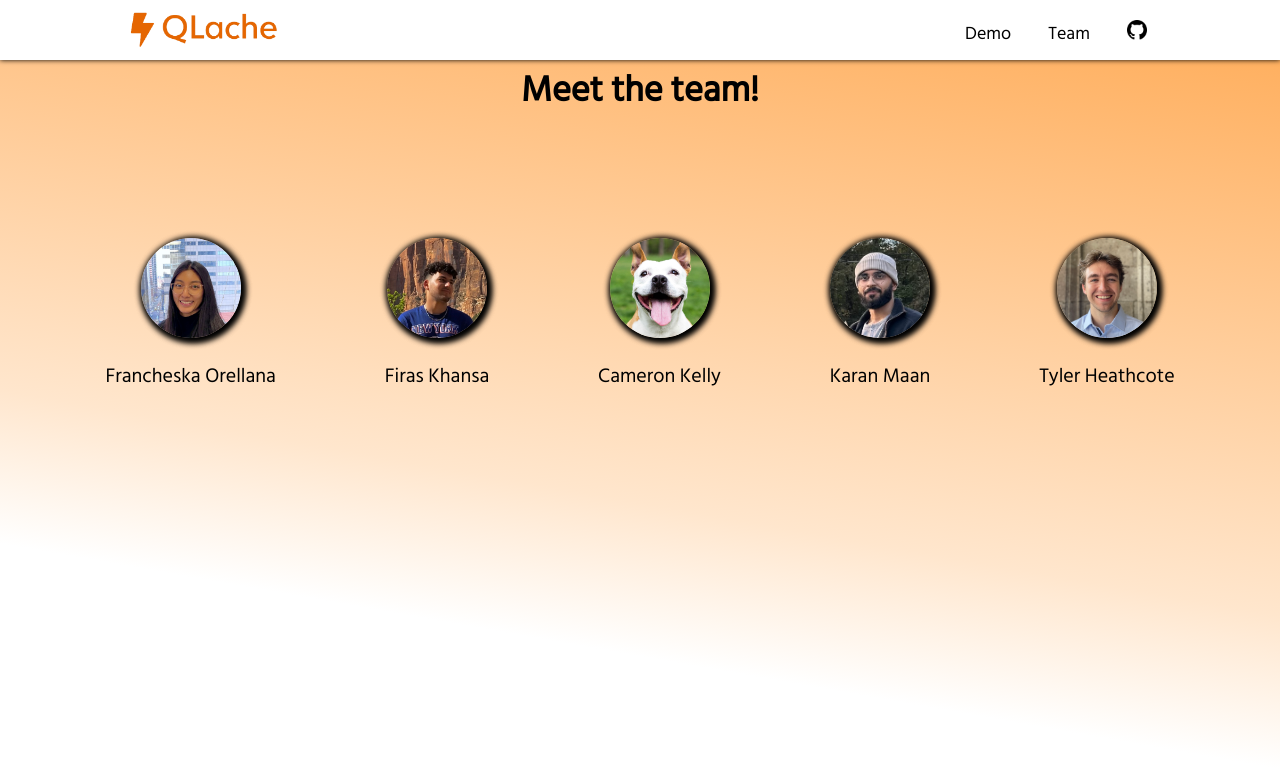
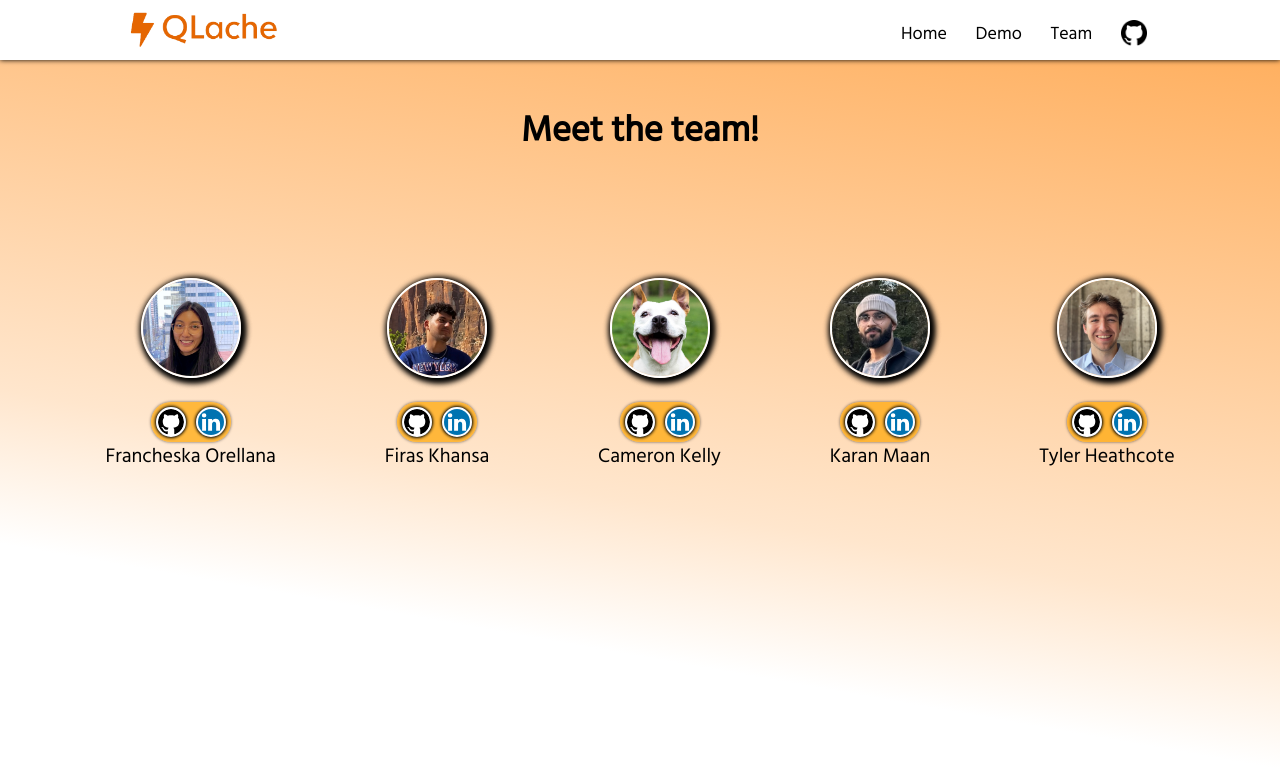
Before and after one commit to oslabs-beta/QLache-Demo, a Next.js app: page /team in a window 1280 px wide. Shown: the top 770 px of the page. Built offline with nearby package versions, Linux system fonts and the light colour scheme.

Commit message:
UI/UX improvements, fixed css

```diff
--- a/components/barChart.module.css
+++ b/components/barChart.module.css
@@ -7,4 +7,6 @@
   border-radius: 15px;
   padding: 10px;
   box-sizing: border-box;
+  width: 100%;
+  min-width: 800px;
 }
--- a/components/evictionSelect.js
+++ b/components/evictionSelect.js
@@ -2,13 +2,15 @@ import styles from './evictionSelect.module.css'
 
 function EvictionSelect(props) {
   return (
-    <div>
-      <h2>Choose an eviction method:</h2>
+    <div className={styles.outerContainer}>
+      <h2 className={styles.label}>Choose an eviction method:</h2>
       <div className={styles.buttonContainer}>
-        <button></button>
-        <button></button>
-        <button></button>
+        <button className={styles.button}>LRU</button>
+        <button className={styles.button}>LFU</button>
+        <button className={styles.button}>MRU</button>
       </div>
     </div>
   );
 }
+
+export default EvictionSelect;
--- a/components/navbar.js
+++ b/components/navbar.js
@@ -11,6 +11,7 @@ function NavBar() {
         </a>
       </div>
       <div className={styles.directory}>
+        <a href="/">Home</a>
         <a href="/demo">Demo</a>
         <a href="/team">Team</a>
         <a className={styles.git} href="https://github.com/oslabs-beta/QLache-Package" target="_blank">
--- a/components/navbar.module.css
+++ b/components/navbar.module.css
@@ -33,7 +33,7 @@
 .directory {
   display: flex;
   justify-content: space-between;
-  min-width: 15vw;
+  min-width: 20vw;
   max-width: min-content;
   position: relative;
   bottom: 5px;
@@ -49,9 +49,9 @@
 }
 
 .git {
-  width: 20px;
-  height: 20px;
-  border-radius: 10px;
+  width: 26px;
+  height: 26px;
+  border-radius: 13px;
 }
 
 .git:hover {
--- a/components/teamMember.js
+++ b/components/teamMember.js
@@ -1,13 +1,27 @@
 import styles from './teamMember.module.css';
 
-function TeamMember({ name, github, photo }) {
+function TeamMember({ name, github, linkedin, photo }) {
   return (
     <div className={styles.container}>
-      <a href={github} target="_blank">
-        <div className={styles.profile}>
-          <img src={photo} />
-        </div>
-      </a>
+      <div className={styles.profile}>
+        <img src={photo} />
+      </div>
+      <div className={styles.linksContainer}>
+        <a href={github} target="_blank">
+          <div>
+          <svg xmlns="http://www.w3.org/2000/svg" width="16" height="16" fill="currentColor" class="bi bi-github" viewBox="0 0 16 16">
+            <path d="M8 0C3.58 0 0 3.58 0 8c0 3.54 2.29 6.53 5.47 7.59.4.07.55-.17.55-.38 0-.19-.01-.82-.01-1.49-2.01.37-2.53-.49-2.69-.94-.09-.23-.48-.94-.82-1.13-.28-.15-.68-.52-.01-.53.63-.01 1.08.58 1.23.82.72 1.21 1.87.87 2.33.66.07-.52.28-.87.51-1.07-1.78-.2-3.64-.89-3.64-3.95 0-.87.31-1.59.82-2.15-.08-.2-.36-1.02.08-2.12 0 0 .67-.21 2.2.82.64-.18 1.32-.27 2-.27.68 0 1.36.09 2 .27 1.53-1.04 2.2-.82 2.2-.82.44 1.1.16 1.92.08 2.12.51.56.82 1.27.82 2.15 0 3.07-1.87 3.75-3.65 3.95.29.25.54.73.54 1.48 0 1.07-.01 1.93-.01 2.2 0 .21.15.46.55.38A8.012 8.012 0 0 0 16 8c0-4.42-3.58-8-8-8z"/>
+          </svg>
+          </div>
+        </a>
+        <a href={linkedin} target="_blank">
+          <div>
+          <svg xmlns="http://www.w3.org/2000/svg" width="16" height="16" fill="#0073b1" class="bi bi-linkedin" viewBox="0 0 16 16">
+            <path d="M0 1.146C0 .513.526 0 1.175 0h13.65C15.474 0 16 .513 16 1.146v13.708c0 .633-.526 1.146-1.175 1.146H1.175C.526 16 0 15.487 0 14.854V1.146zm4.943 12.248V6.169H2.542v7.225h2.401zm-1.2-8.212c.837 0 1.358-.554 1.358-1.248-.015-.709-.52-1.248-1.342-1.248-.822 0-1.359.54-1.359 1.248 0 .694.521 1.248 1.327 1.248h.016zm4.908 8.212V9.359c0-.216.016-.432.08-.586.173-.431.568-.878 1.232-.878.869 0 1.216.662 1.216 1.634v3.865h2.401V9.25c0-2.22-1.184-3.252-2.764-3.252-1.274 0-1.845.7-2.165 1.193v.025h-.016a5.54 5.54 0 0 1 .016-.025V6.169h-2.4c.03.678 0 7.225 0 7.225h2.4z"/>
+          </svg>
+          </div>
+        </a>
+      </div>
       <div className={styles.info}>{name}</div>
     </div>
   );
--- a/components/teamMember.module.css
+++ b/components/teamMember.module.css
@@ -10,6 +10,10 @@
   box-shadow: 4px 4px 6px 2px black;
 }
 
+.profile img {
+  border: 2px solid white;
+}
+
 .container {
   display: flex;
   flex-direction: column;
@@ -18,6 +22,33 @@
   margin-top: 10%;
 }
 
-.info {
+.linksContainer {
+  background-color: rgba(255, 166, 0, 0.7);
+  width: 80px;
+  height: 40px;
+  border-radius: 20px;
   margin-top: 3vh;
+  display: flex;
+  align-items: center;
+  justify-content: space-around;
+  box-shadow: 0px 0px 3px rgba(0, 0, 0, 0.6);
 }
+
+.linksContainer div, .linksContainer a, .linksContainer svg {
+  height: 30px;
+  width: 30px;
+  background-color: white;
+  border-radius: 15px;
+  transition: all 200ms ease-in-out;
+}
+
+.linksContainer div:hover, .linksContainer a:hover, .linksContainer svg:hover {
+  transform: scale(1.03);
+  box-shadow:0px 0px 3px 1px rgba(0, 0, 0, 0.8);
+}
+
+.linksContainer svg {
+  border: 2px solid white;
+  box-sizing: border-box;
+  box-shadow:0px 0px 3px 1px rgba(0, 0, 0, 1);
+}
--- a/pages/demo.js
+++ b/pages/demo.js
@@ -1,6 +1,7 @@
 import NavBar from '../components/navbar';
 import BarChart from '../components/barChart';
 import FetchButton from '../components/fetchButton';
+import EvictionSelect from '../components/evictionSelect';
 import { useState } from 'react';
 
 function Demo() {
@@ -32,6 +33,7 @@ function Demo() {
       <NavBar />
       <div id="content-demo">
         <h1>Look at how fast QLache is!</h1>
+        {/* <EvictionSelect /> */}
         <div id="demo">
           <div className="column">
             <FetchButton handleClick={handleClick} />
--- a/pages/team.js
+++ b/pages/team.js
@@ -5,26 +5,31 @@ const memberInfo = [
   {
     name: 'Francheska Orellana',
     photo: '/fo.jpeg',
+    linkedin: 'http://www.linkedin.com/in/francheska-orellana',
     github: 'https://github.com/frorellana',
   },
   {
     name: 'Firas Khansa',
     photo: '/fk.jpeg',
+    linkedin: 'https://www.linkedin.com/in/firas-khansa/',
     github: 'https://github.com/gitfuego',
   },
   {
     name: 'Cameron Kelly',
     photo: '/ck.jpeg',
+    linkedin: 'https://www.linkedin.com/in/cameron-kelly-2329a74a/',
     github: 'https://github.com/Cam-Kelly',
   },
   {
     name: 'Karan Maan',
     photo: '/km.jpeg',
+    linkedin: 'https://www.linkedin.com/in/karan-maan-586155242/',
     github: 'https://github.com/modestmaan',
   },
   {
     name: 'Tyler Heathcote',
     photo: '/th.jpeg',
+    linkedin: 'https://www.linkedin.com/in/tylerheathcote/',
     github: 'https://github.com/tylerheathcote',
   },
 ];
--- a/server.js
+++ b/server.js
@@ -12,7 +12,7 @@ app
 
     server.get('/demo-request', (req, res) => {
       console.log('got demo request');
-      fetch('https://swapi.dev/api/people/2/')
+      fetch('https://pokeapi.co/api/v2/pokemon/pikachu')
         .then((response) => response.json())
         .then((data) => {
           console.log(data.name);
--- a/styles/globals.css
+++ b/styles/globals.css
@@ -3,9 +3,16 @@
 @tailwind components;
 @tailwind utilities;
 
+html {
+  overflow: hidden;
+  height: 100%;
+}
+
 body {
   font-family: 'Hind Siliguri', sans-serif;
   margin: 0;
+  height: 100%;
+  overflow: scroll;
 }
 
 h1 {
@@ -42,7 +49,7 @@ h1 {
 }
 
 #team {
-  padding: 60px 20px 20px;
+  padding: 100px 20px 20px;
   background: rgba(255, 149, 42, 0.869);
   background: linear-gradient(190deg, rgba(255, 149, 42, 0.8) 0%, rgba(255, 149, 42, 0.237) 60%,rgba(255,255,255,1) 75%, rgba(255,255,255,1) 100%);
   height: 100%;
@@ -64,7 +71,7 @@ h1 {
 }
 
 #content-demo {
-  padding: 60px 20px 20px;
+  padding: 100px 20px 20px;
   background: rgba(255, 149, 42, 0.869);
   background: linear-gradient(190deg, rgba(255, 149, 42, 0.8) 0%, rgba(255, 149, 42, 0.237) 60%,rgba(255,255,255,1) 75%, rgba(255,255,255,1) 100%);
   height: 100%;
@@ -78,8 +85,8 @@ h1 {
 #logo-main {
   width: 70%;
   margin: 2% auto;
-  -webkit-filter: drop-shadow(5px 5px 3px rgb(150, 150, 150));
-  filter: drop-shadow(5px 5px 3px rgb(150, 150, 150));
+  -webkit-filter: drop-shadow(5px 5px 3px rgba(150, 150, 150, 0.7));
+  filter: drop-shadow(5px 5px 3px rgba(150, 150, 150, 0.7));
 }
 
 #demo {
@@ -89,7 +96,7 @@ h1 {
   align-items: center;
   width: 95%;
   height: 100%;
-  margin: 5% auto;
+  margin: 1% auto;
 }
 
 .code-bl {
```
Also changed, not shown: components/evictionSelect.module.css (+44 -0 lines), public/linkedin-logo.png (added).
